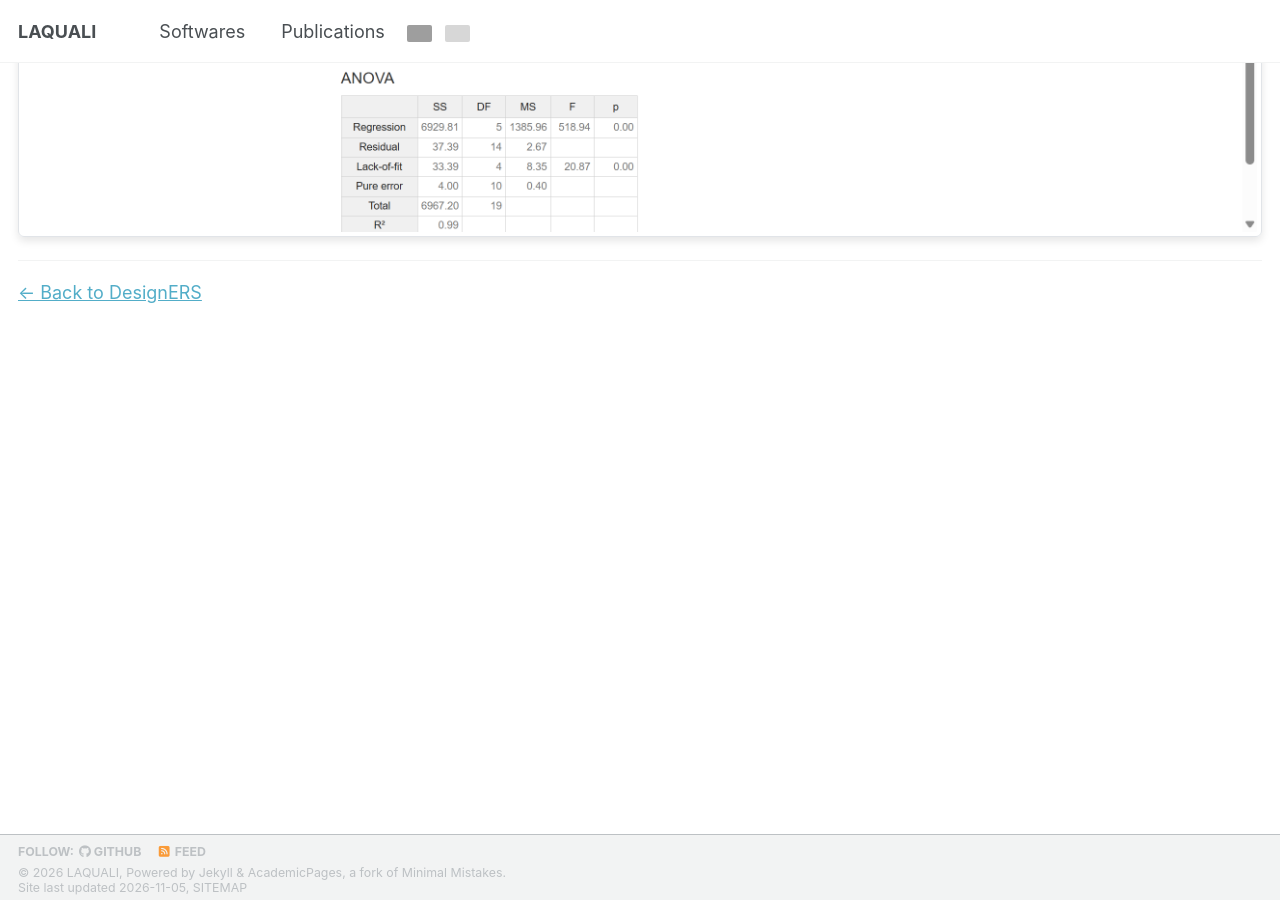
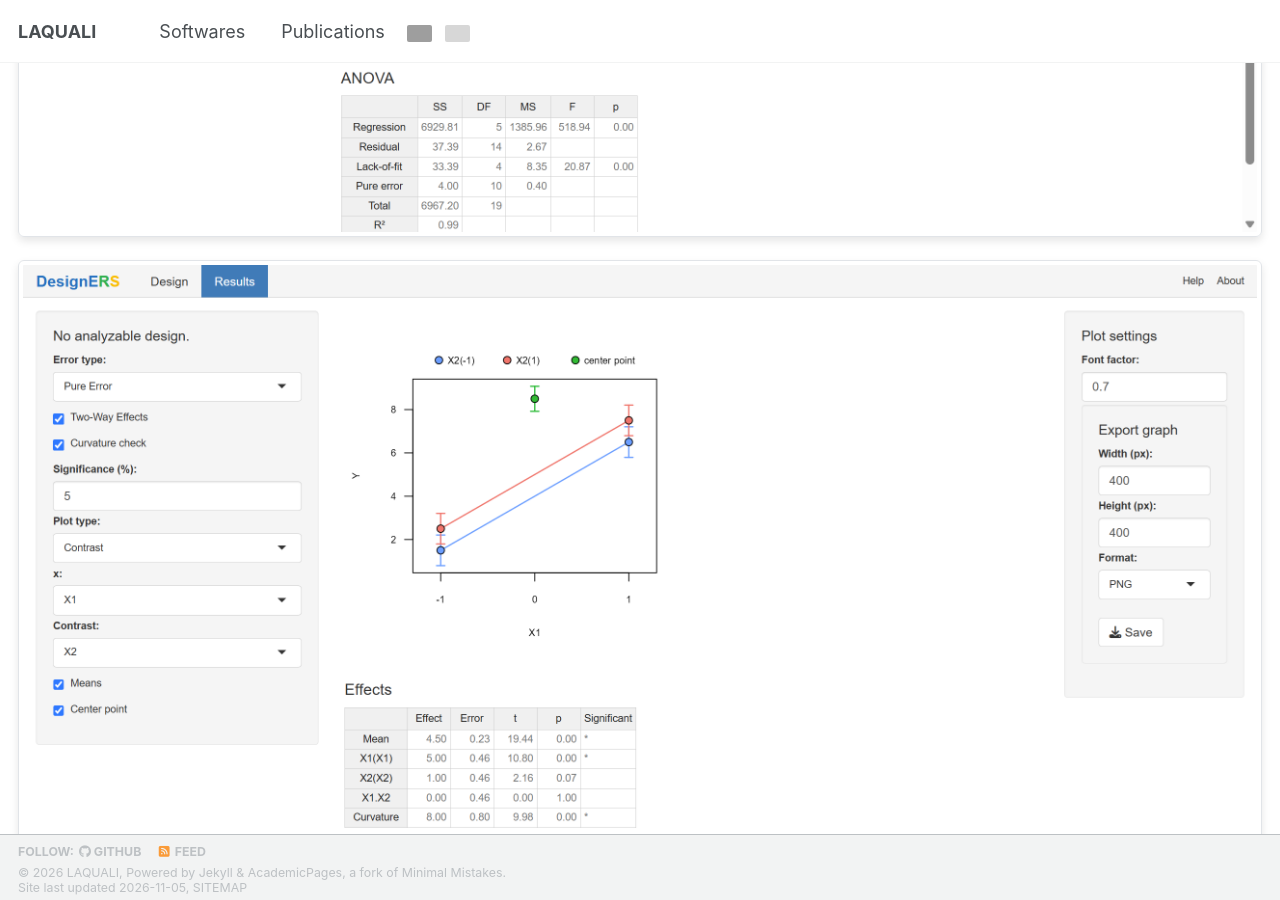
Before and after one commit to LAQUALI-UFLA/laquali-ufla.github.io, a Jekyll site: the page built from _pages/softwares/designers_screenshots.md, in a window 1280 px wide and 900 px high, scrolled down 4709 px. Built offline with Jekyll 4.4.1, drawn with Linux system fonts in a browser that asks for light colours; a style sheet for code colours, icons or effects is not loaded; grey boxes are pictures that could not be loaded.

Commit message:
Update designers_screenshots.md

```diff
--- a/_pages/softwares/designers_screenshots.md
+++ b/_pages/softwares/designers_screenshots.md
@@ -40,5 +40,11 @@ author_profile: false
        style="width: 100%; max-width: 1280px; height: auto; padding: 4px; border: 1px solid #e1e4e8; border-radius: 6px; box-shadow: 0 4px 8px rgba(0,0,0,0.1);">
 </p>
 
+<p align="center">
+  <img src="{{ '/images/screenshots/DesignERS_7.png' | relative_url }}"
+       alt="DesignERS Screenshot 7"
+       style="width: 100%; max-width: 1280px; height: auto; padding: 4px; border: 1px solid #e1e4e8; border-radius: 6px; box-shadow: 0 4px 8px rgba(0,0,0,0.1);">
+</p>
+
 ---
 [← Back to DesignERS](/designers/)
```
